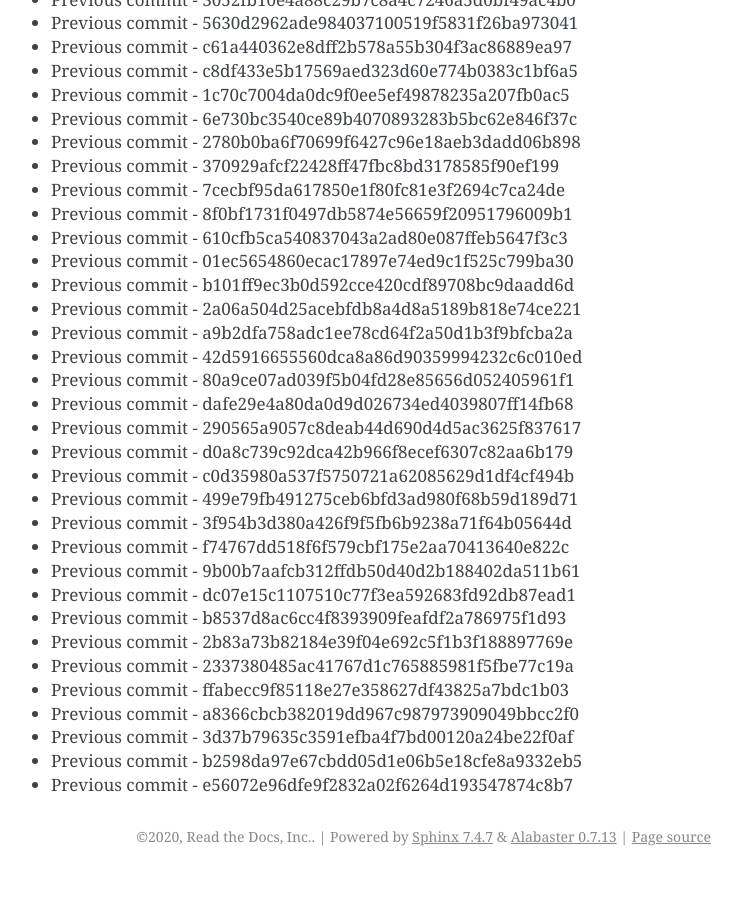
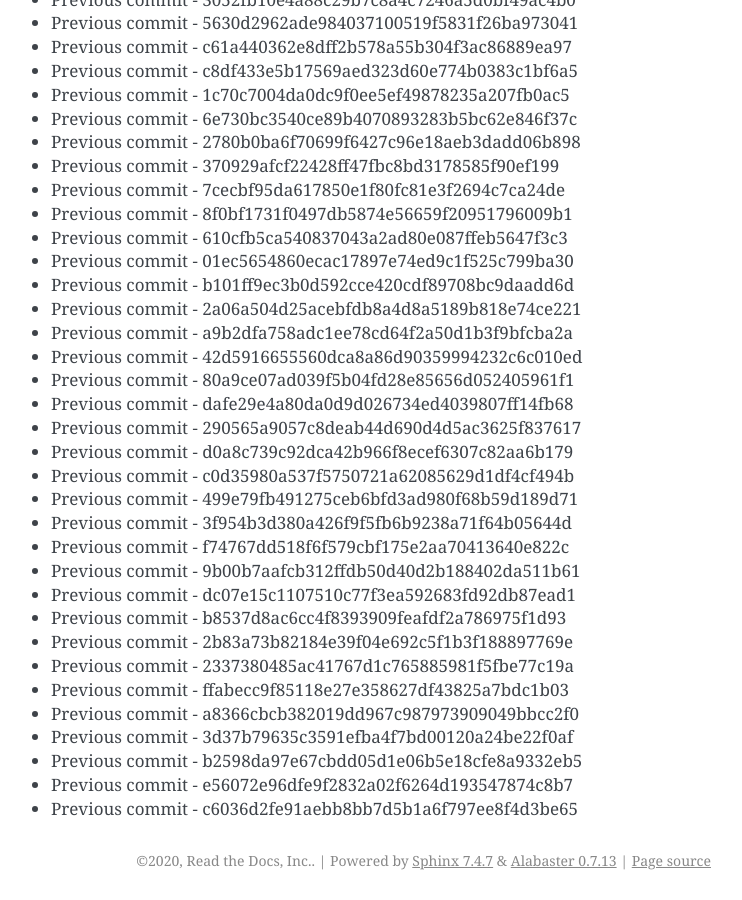
Before and after one commit to readthedocs/rtd-git-stresstest, a Sphinx documentation site: the page built from docs/updates.rst, in a window 1280 px wide and 900 px high, scrolled down 97295 px. Shown: the whole window, without its empty margins (399-1141 px from the left). Built offline with Sphinx 7.4.7, drawn with Linux system fonts in a browser that asks for light colours; before the commit the page ends 98171 px from its top, so only the background shows below that.

Commit message:
Generating commit from previous: c6036d2fe91aebb8bb7d5b1a6f797ee8f4d3be65

```diff
--- a/docs/updates.rst
+++ b/docs/updates.rst
@@ -4120,3 +4120,4 @@ It can be tested for any performance characteristics.
 * Previous commit - 3d37b79635c3591efba4f7bd00120a24be22f0af
 * Previous commit - b2598da97e67cbdd05d1e06b5e18cfe8a9332eb5
 * Previous commit - e56072e96dfe9f2832a02f6264d193547874c8b7
+* Previous commit - c6036d2fe91aebb8bb7d5b1a6f797ee8f4d3be65
```
